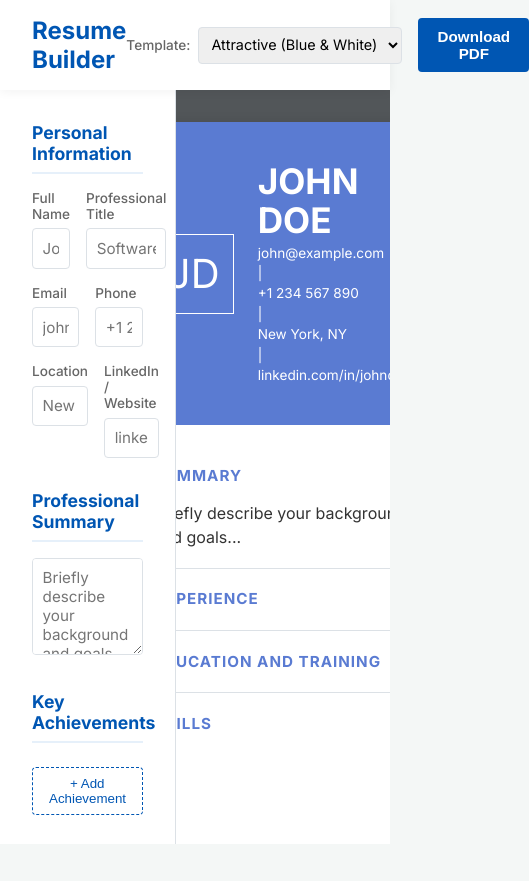
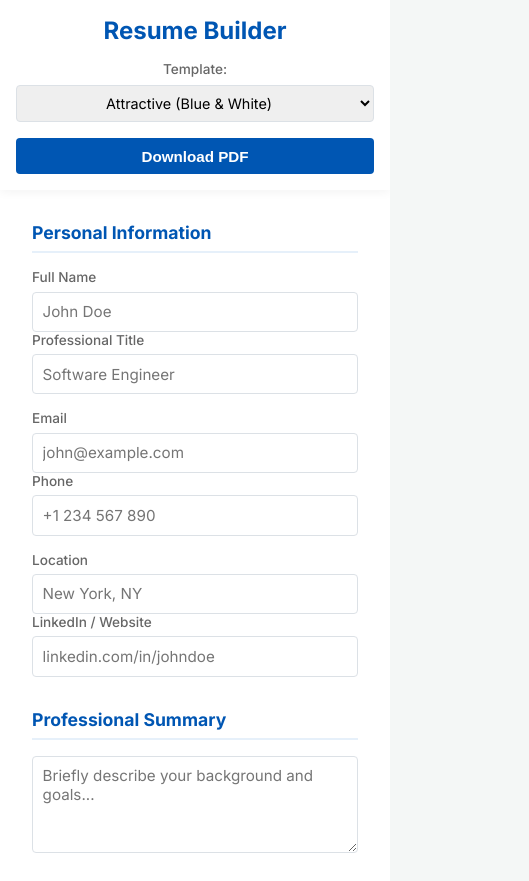
Before and after one commit to rahul16raaj/Resume-Builder, a plain HTML site: page index.html in a window 390 px wide. Shown: the top 881 px of the page, 529 px wide, since content can reach past the window. Before the commit the page ends 844 px from the top, so only its background shows below. Drawn offline with nearby package versions, Linux system fonts and the light colour scheme.

Commit message:
Update layout for responsive design

```diff
--- a/style.css
+++ b/style.css
@@ -32,6 +32,8 @@ body {
     padding: 1rem 2rem;
     box-shadow: 0 2px 10px rgba(0,0,0,0.05);
     display: flex;
+    flex-wrap: wrap;
+    gap: 1rem;
     justify-content: space-between;
     align-items: center;
     z-index: 10;
@@ -45,6 +47,7 @@ body {
 
 .actions {
     display: flex;
+    flex-wrap: wrap;
     gap: 1rem;
     align-items: center;
 }
@@ -568,3 +571,81 @@ input:focus, textarea:focus {
 .close-btn:hover {
     color: #000;
 }
+
+/* Responsive Design */
+@media screen and (max-width: 1024px) {
+    body, .app-container {
+        height: auto;
+        min-height: 100vh;
+        overflow-y: auto;
+        overflow-x: hidden;
+    }
+    .app-container {
+        flex-direction: column;
+    }
+    .editor-section, .preview-section {
+        width: 100%;
+        border-right: none;
+        overflow: visible;
+    }
+    .preview-section {
+        padding: 1rem 0;
+        overflow-x: auto;
+        justify-content: flex-start; /* Prevent centering clipping on mobile */
+    }
+    .resume-preview {
+        zoom: 0.8;
+        margin: 0 auto;
+    }
+}
+
+@media screen and (max-width: 768px) {
+    .app-header {
+        flex-direction: column;
+        gap: 1rem;
+        padding: 1rem;
+        text-align: center;
+    }
+    .actions {
+        flex-wrap: wrap;
+        justify-content: center;
+        width: 100%;
+    }
+    .row {
+        flex-direction: column;
+        gap: 0;
+    }
+    .resume-preview {
+        zoom: 0.6;
+    }
+    .modal-content {
+        width: 90%;
+        margin: 10% auto;
+    }
+}
+
+@media screen and (max-width: 480px) {
+    .resume-preview {
+        zoom: 0.45;
+    }
+    .actions {
+        flex-direction: column;
+        width: 100%;
+        align-items: stretch;
+    }
+    .actions > button,
+    .actions > div,
+    #user-status {
+        width: 100%;
+        display: flex;
+        justify-content: center;
+    }
+    .template-selector {
+        flex-direction: column;
+        align-items: stretch;
+    }
+    .template-selector select {
+        width: 100%;
+        text-align: center;
+    }
+}
```
Also changed, not shown: 1 other file.
